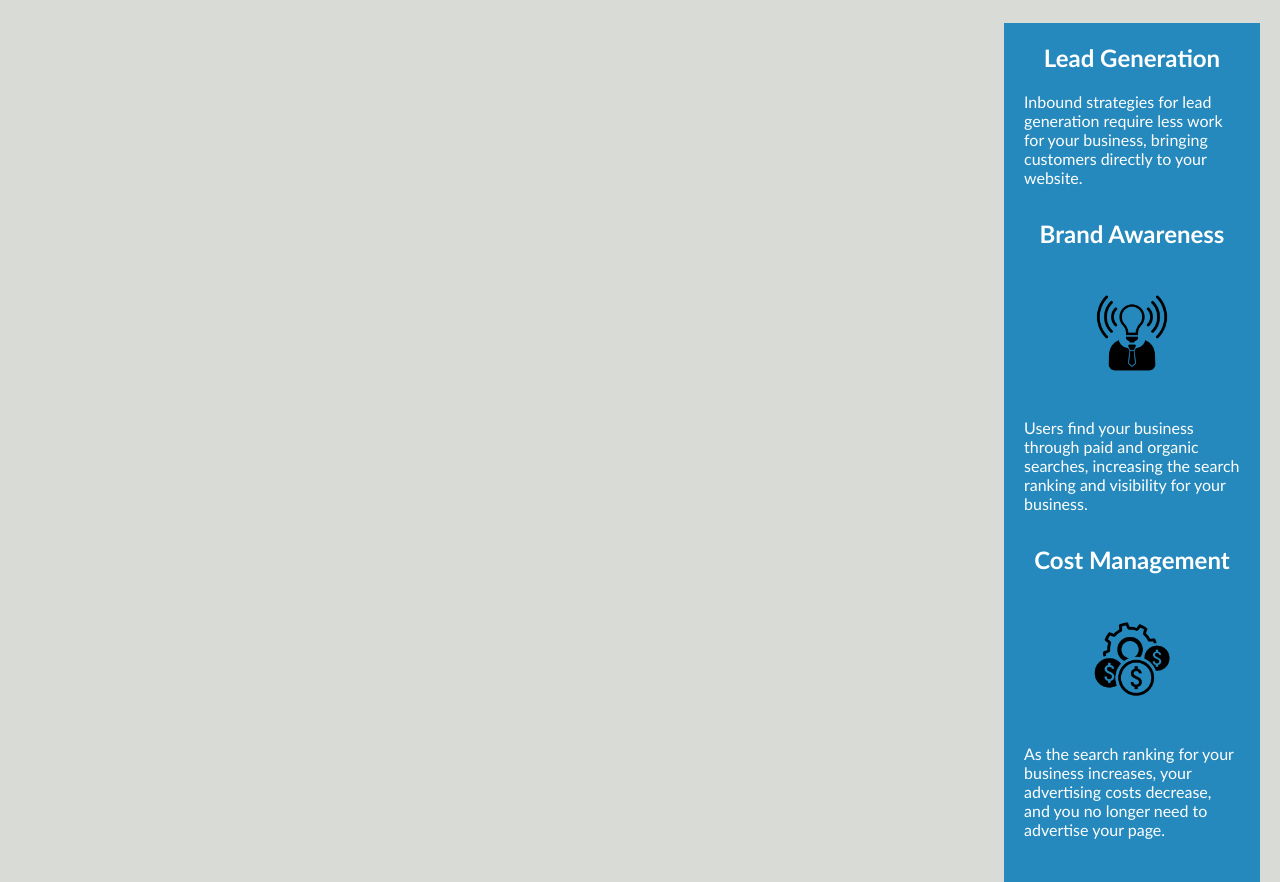
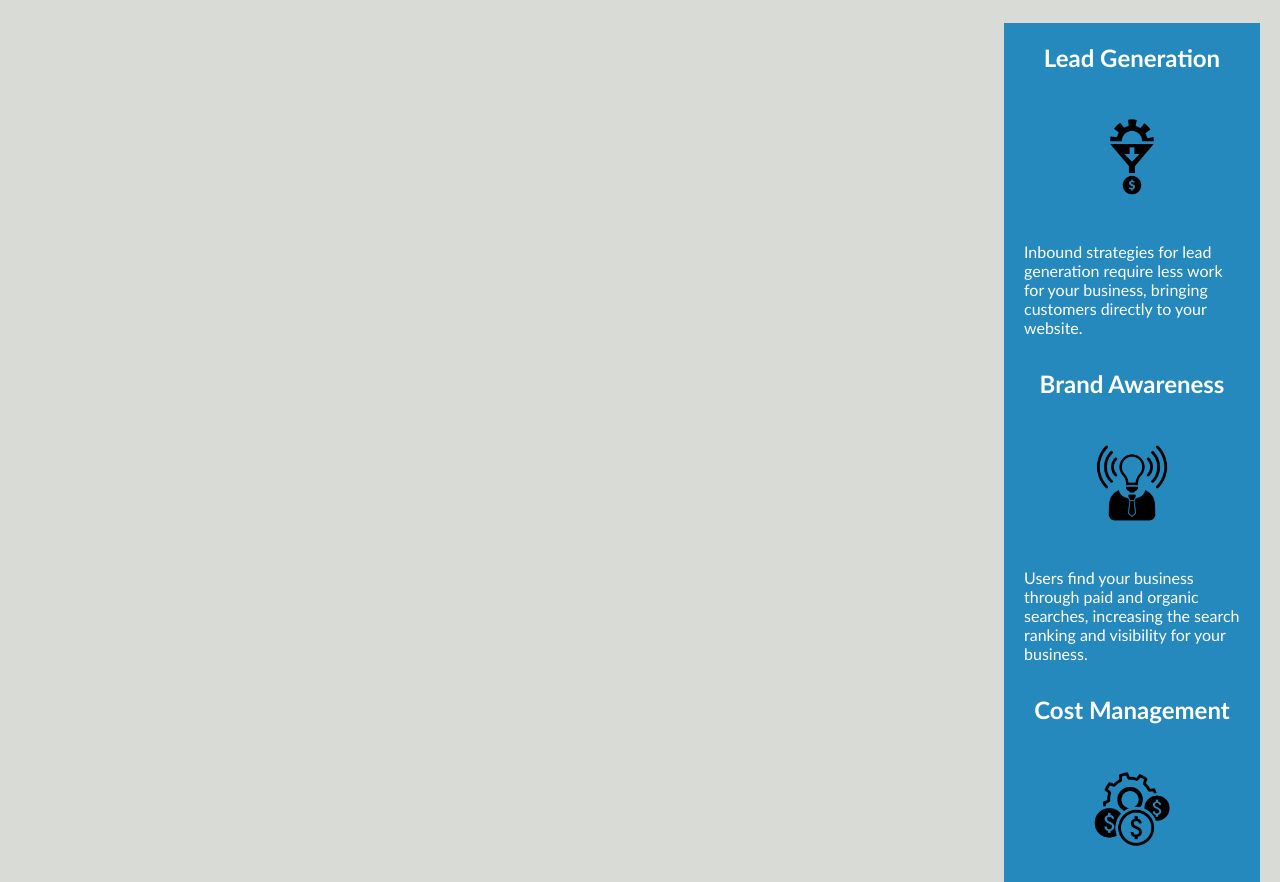
Before and after one commit to ryanzubayer/TestRepo, a plain HTML site: page index.html in a window 1280 px wide. Shown: the part 899-1781 px from the top of the page. Drawn offline with Linux system fonts and the light colour scheme; files that its build step writes are made by us from their sources; files whose address does not match are found by name.

Commit message:
Update index.html

```diff
--- a/index.html
+++ b/index.html
@@ -37,7 +37,7 @@
     <section class="benefits">
         <div class="benefit">
             <h2 class= benefit-header>Lead Generation</h2>
-            <img src="./assets/images/lead-generation.png" alt=""/>
+            <img src="lead-generation.png" alt=""/>
             <p>
                 Inbound strategies for lead generation require less work for your business, bringing customers directly to your website.
             </p>
```
